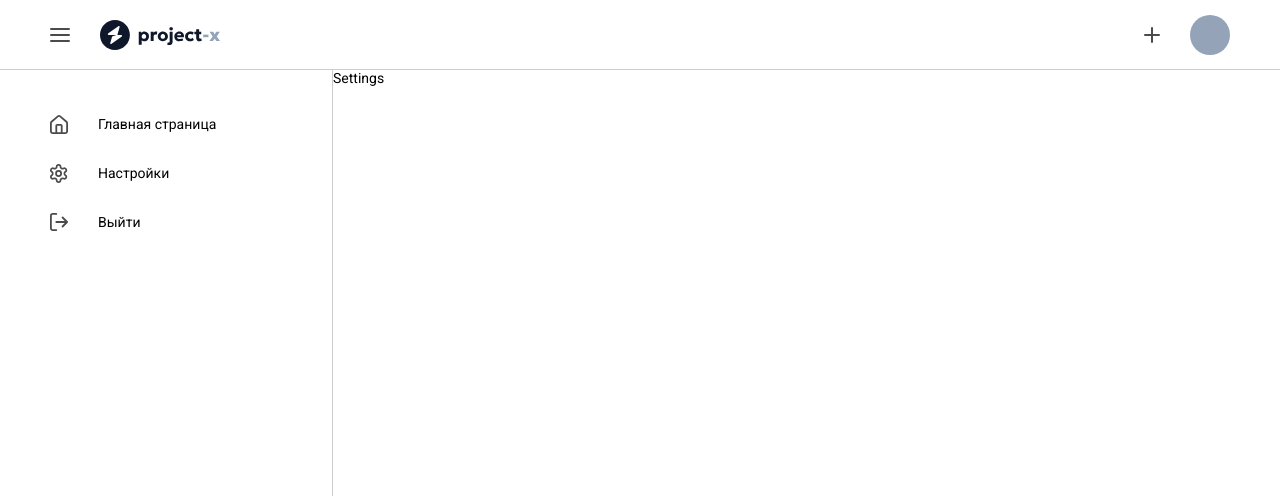
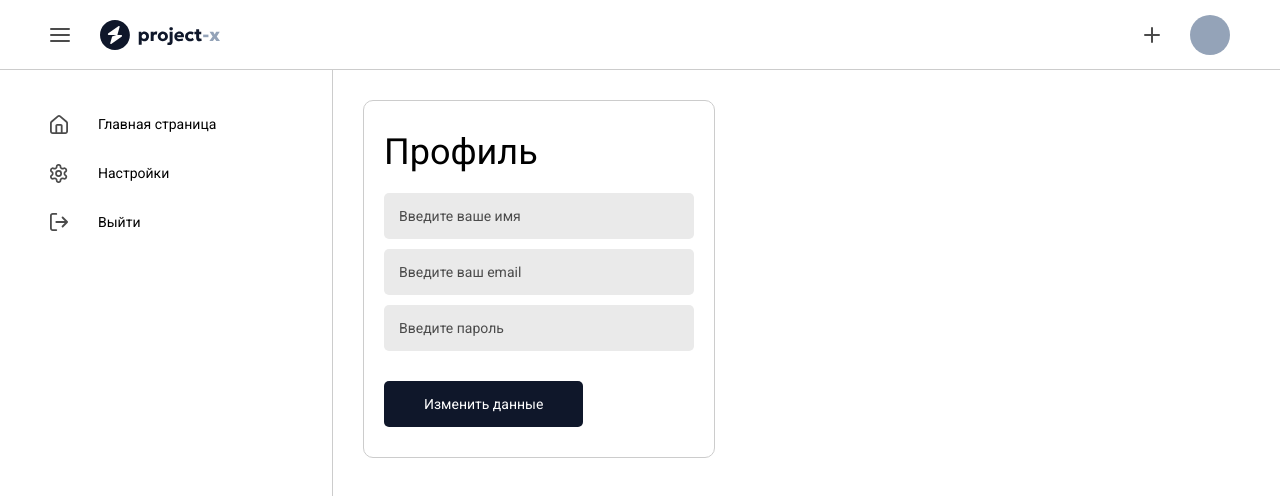
Before and after one commit to Danisssssss/project-x, a Next.js app: page /settings in a window 1280 px wide. Shown: the top 496 px of the page. Built offline with nearby package versions, Linux system fonts and the light colour scheme.

Commit message:
Верстка личного кабинета

```diff
--- /dev/null
+++ b/components/shared/settings.module.css
@@ -0,0 +1,37 @@
+.form {
+    width: fit-content;
+    height: fit-content;
+    margin: 30px;
+    padding: 30px 20px;
+    border: 1px solid var(--color-chinese-silver);
+    border-radius: 10px;
+}
+
+.form input {
+    color: var(--color-dark-jungle);
+    padding: 15px;
+    margin-bottom: 10px;
+    background-color: var(--color-bright-gray);
+    width: 310px;
+    border-radius: 5px;
+}
+
+.form input::placeholder {
+    color: var(--color-quartz);
+}
+
+.title {
+    font-size: 36px;
+    color: var(--color-black);
+    margin-bottom: 20px;
+}
+
+.button {
+    font-size: 14px;
+    color: var(--color-white);
+    background-color: var(--color-dark-jungle);
+    padding: 15px 40px;
+    border-radius: 5px;
+    margin-top: 20px;
+    border-radius: 5px;
+}
--- /dev/null
+++ b/components/shared/settings.tsx
@@ -0,0 +1,67 @@
+"use client";
+
+import React, { useState } from "react";
+import styles from "./settings.module.css";
+
+const Settins = () => {
+    const [formData, setFormData] = useState({
+        fullName: "",
+        email: "",
+        password: "",
+    });
+
+    const handleChange = (e: React.ChangeEvent<HTMLInputElement>) => {
+    const { name, value } = e.target;
+    setFormData({ ...formData, [name]: value });
+    };
+
+    const handleSubmit = (e: React.FormEvent) => {
+    e.preventDefault();
+    // Здесь логика отправки формы, например, через API
+    console.log("Form data submitted:", formData);
+    };
+
+    return (
+        <form onSubmit={handleSubmit} className={styles.form}>
+            <h1 className={styles.title}>Профиль</h1>
+            <div className={styles.formGroup}>
+            <input
+                type="text"
+                id="fullName"
+                name="fullName"
+                value={formData.fullName}
+                onChange={handleChange}
+                placeholder="Введите ваше имя"
+                required
+            />
+            </div>
+
+            <div className={styles.formGroup}>
+            <input
+                type="email"
+                id="email"
+                name="email"
+                value={formData.email}
+                onChange={handleChange}
+                placeholder="Введите ваш email"
+                required
+            />
+            </div>
+
+            <div className={styles.formGroup}>
+            <input
+                type="textg"
+                id="password"
+                name="password"
+                value={formData.password}
+                onChange={handleChange}
+                placeholder="Введите пароль"
+                required
+            />
+            </div>
+            <button type="submit" className={styles.button}>Изменить данные</button>
+        </form>
+    );
+};
+
+export default Settins;
--- a/src/app/settings/page.tsx
+++ b/src/app/settings/page.tsx
@@ -1,5 +1,10 @@
-export default function Settings() {
-    return (
-        <h1>Settings</h1>
-    );
+import React from "react";
+import Settins from "../../../components/shared/settings";
+
+export default function Settings_page() {
+   return (
+    <>
+     <Settins/>
+    </>
+   )
 };
```
